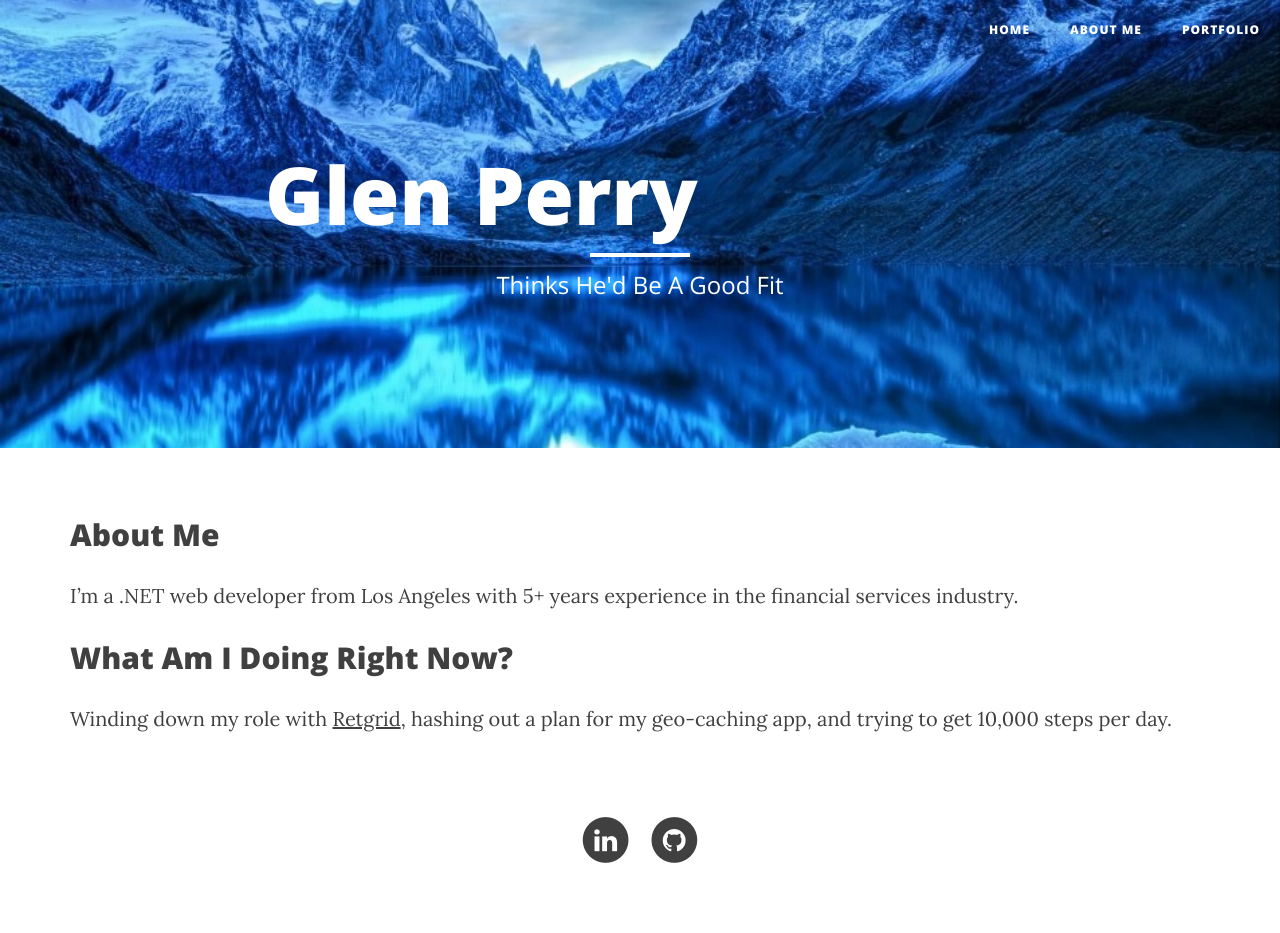
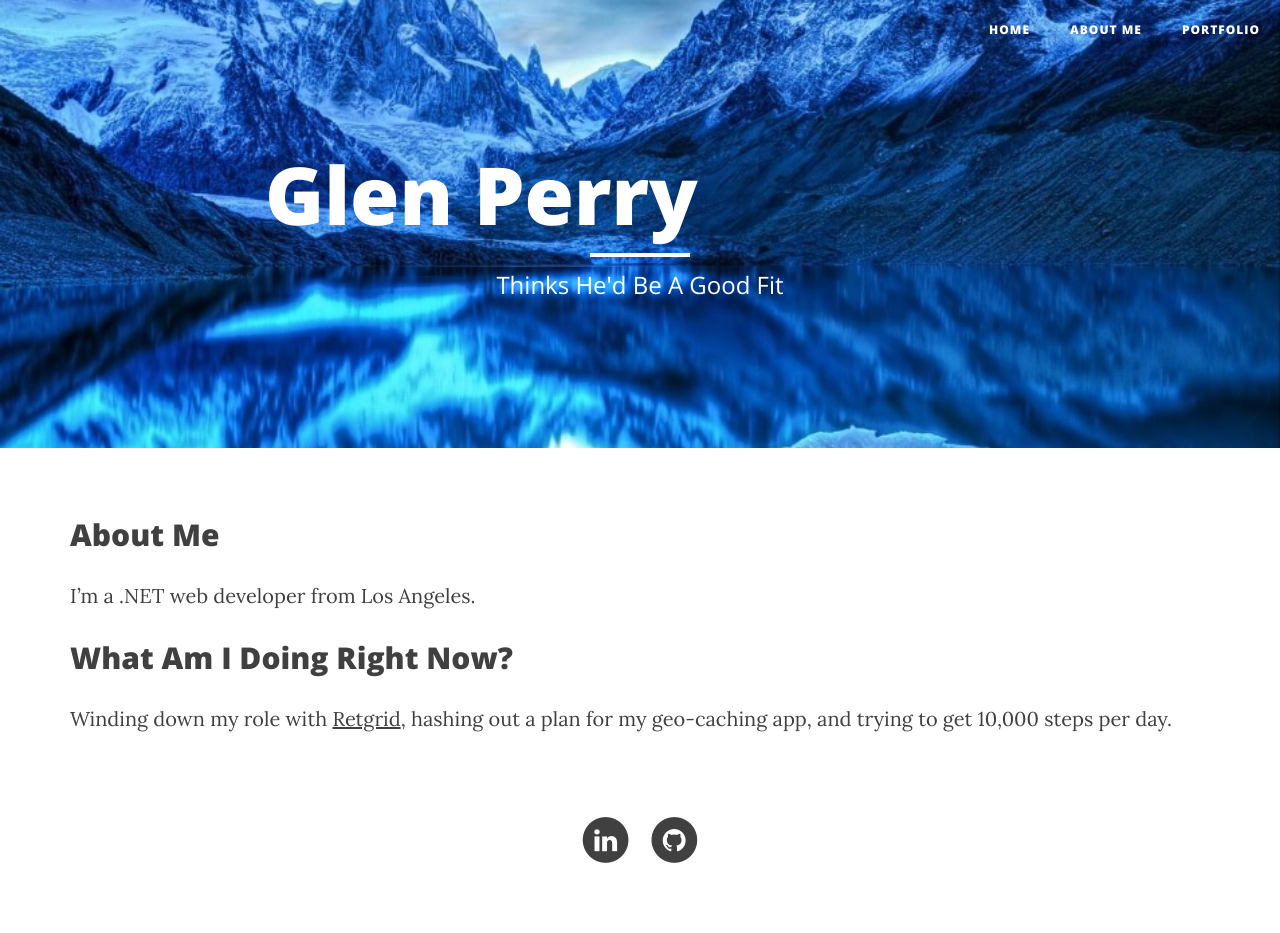
Before and after one commit to glenwperry/glenwperry.github.io, a Jekyll site: the page built from about.md, in a window 1280 px wide. Built offline with Jekyll 4.4.1, drawn with Linux system fonts in a browser that asks for light colours; nearby versions of some CDN libraries.

Commit message:
new about
new about

```diff
--- a/about.md
+++ b/about.md
@@ -4,11 +4,11 @@ title: About
 ---
 About Me
 --------
-I'm a .NET web developer from Los Angeles with 5+ years experience in the financial services industry.
+I'm a .NET web developer from Los Angeles.
 
 What Am I Doing Right Now?
 --------------------------
-Winding down my role with [Retgrid](https://www.retgrid.com), hashing out a plan for my geo-caching app, and trying to get 10,000 steps per day.
+Winding down my role with [Retgrid](https://www.retgrid.azurewebsites.net), hashing out a plan for my geo-caching app, and trying to get 10,000 steps per day.
 
 <!-- My Computing Timeline
 ----------------------------
```
